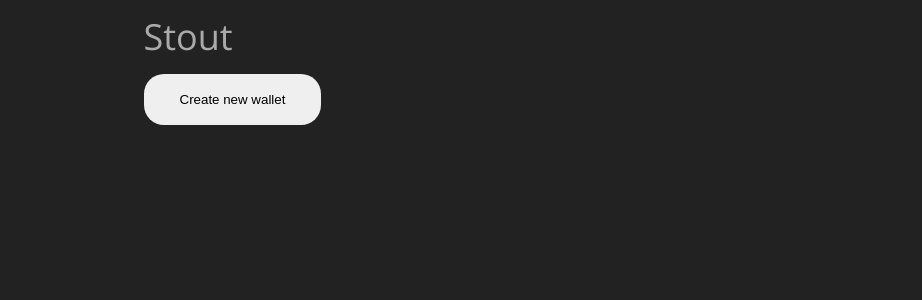
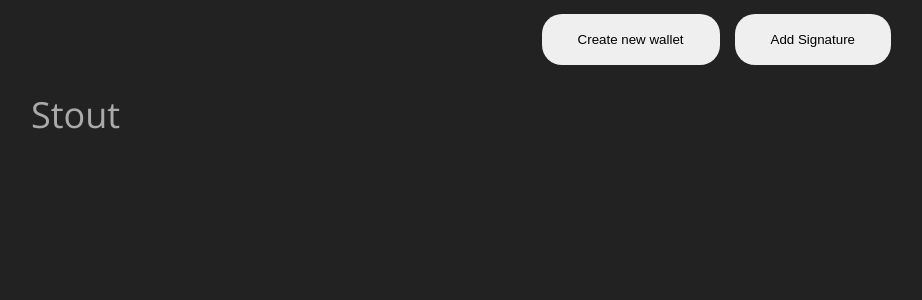
Before and after one commit to naps62/stauth, a Next.js app in the folder packages/web/: page / in a window 1280 px wide. Shown: the top 300 px of the page, without its empty margins (179-1101 px from the left). Built offline with nearby package versions, Linux system fonts and the light colour scheme; what starknet would draw is missing.

Commit message:
add header

```diff
--- /dev/null
+++ b/packages/web/src/components/CreateWallet/index.tsx
@@ -0,0 +1,48 @@
+import Dialog from "@reach/dialog";
+import "@reach/dialog/styles.css";
+import { doc, setDoc } from "firebase/firestore";
+import { ErrorCorrectLevel, QR8BitByte, QRCode } from 'qrcode-generator-ts';
+import { useContext, useState } from 'react';
+import { ec } from 'starknet';
+import { FirestoreContext } from '~/components/ContextHandler';
+
+const CreateWallet = () => {
+  const firestore = useContext(FirestoreContext);
+  const [showModal, setShowModal] = useState(false);
+  const [qrCode, setQrCode] = useState<string>('');
+
+  const handleOnCreateWalletClick = async () => {
+    const keyPair = ec.genKeyPair();
+    const keyPub = ec.getStarkKey(keyPair);
+    try {
+      await setDoc(doc(firestore, "users", keyPub), {
+        key: '',
+        calldata: ''
+      });
+      localStorage.setItem('publicKey', keyPub);
+      localStorage.setItem('privateKey', keyPair);
+      const qr = new QRCode();
+      qr.setTypeNumber(10);
+      qr.setErrorCorrectLevel(ErrorCorrectLevel.Q);
+      console.log(keyPub);
+      qr.addData(new QR8BitByte(`${window.location.href}add-account?pub_key=${keyPub}`));
+      qr.make();
+      setQrCode(qr.toDataURL());
+      setShowModal(true);
+      console.log("Document written with");
+    } catch (e) {
+      console.error("Error adding document: ", e);
+    }
+  }
+
+  return (
+    <>
+      <button onClick={handleOnCreateWalletClick}>Create new wallet</button>
+      <Dialog style={{ color: "red" }} isOpen={showModal} onDismiss={() => setShowModal(false)}>
+        <img src={qrCode} />
+      </Dialog>
+    </>
+  );
+};
+
+export default CreateWallet;
--- /dev/null
+++ b/packages/web/src/components/Header/header.module.scss
@@ -0,0 +1,11 @@
+.header {
+  display: flex;
+  justify-content: space-between;
+  align-items: center;
+  height: 78px;
+  .logo {}
+  .actions {
+    display: flex;
+    gap: 15px;
+  }
+}
--- /dev/null
+++ b/packages/web/src/components/Header/index.tsx
@@ -0,0 +1,26 @@
+import Link from 'next/link';
+import { useEffect, useState } from 'react';
+import CreateWallet from '~/components/CreateWallet';
+import styles from './header.module.scss';
+
+const Header = () => {
+  const [privateKey, setPrivateKey] = useState<string | null>(null);
+  useEffect(() => {
+    setPrivateKey(localStorage.getItem('privateKey'));
+  });
+  return (
+    <section className={`simple-container ${styles.header}`}>
+      <div className={styles.logo}></div>
+      <div className={styles.actions}>
+        {!privateKey &&
+          <CreateWallet />
+        }
+        <Link href="/add-account">
+          <button>Add Signature</button>
+        </Link>
+      </div>
+    </section>
+  );
+};
+
+export default Header;
--- a/packages/web/src/pages/_app.tsx
+++ b/packages/web/src/pages/_app.tsx
@@ -2,6 +2,7 @@ import type { AppProps } from 'next/app';
 import NextHead from 'next/head';
 import React from 'react';
 import ContextHandler from '~/components/ContextHandler';
+import Header from '~/components/Header';
 import getContractsAddresses from '~/hooks/GetContractsAddresses';
 import '~/styles/app.css';
 import Counter from './counter';
@@ -15,6 +16,7 @@ export default function MyApp({ Component, pageProps }: AppProps) {
       <NextHead>
           <title>Stout</title>
       </NextHead>
+      <Header />
       {(!isCounter || address) &&
         <Component {...pageProps} address={address} />
       }
--- a/packages/web/src/pages/index.tsx
+++ b/packages/web/src/pages/index.tsx
@@ -1,50 +1,13 @@
-import Dialog from "@reach/dialog";
 import "@reach/dialog/styles.css";
-import { doc, setDoc } from "firebase/firestore";
 import type { NextPage } from 'next';
-import { ErrorCorrectLevel, QR8BitByte, QRCode } from 'qrcode-generator-ts';
-import { FC, useContext, useState } from 'react';
-import { ec } from 'starknet';
-import { FirestoreContext } from '~/components/ContextHandler';
+import { FC } from 'react';
 
 type Props = {}
 
 const Home: FC<Props & NextPage> = () => {
-  const firestore = useContext(FirestoreContext);
-  const [showModal, setShowModal] = useState(false);
-  const [qrCode, setQrCode] = useState<string>('');
-
-  const handleOnCreateWalletClick = async () => {
-    const keyPair = ec.genKeyPair();
-    const keyPub = ec.getStarkKey(keyPair);
-    try {
-      await setDoc(doc(firestore, "users", keyPub), {
-        key: '',
-        calldata: ''
-      });
-      localStorage.setItem('publicKey', keyPub);
-      localStorage.setItem('privateKey', keyPair);
-      const qr = new QRCode();
-      qr.setTypeNumber(10);
-      qr.setErrorCorrectLevel(ErrorCorrectLevel.Q);
-      console.log(keyPub);
-      qr.addData(new QR8BitByte(`${window.location.href}add-account?pub_key=${keyPub}`));
-      qr.make();
-      setQrCode(qr.toDataURL());
-      setShowModal(true);
-      console.log("Document written with");
-    } catch (e) {
-      console.error("Error adding document: ", e);
-    }
-  }
-
   return (
     <section className="simple-container">
       <h1>Stout</h1>
-      <button onClick={handleOnCreateWalletClick}>Create new wallet</button>
-      <Dialog style={{ color: "red" }} isOpen={showModal} onDismiss={() => setShowModal(false)}>
-        <img src={qrCode} />
-      </Dialog>
     </section>
   )
 }
--- a/packages/web/src/styles/theme.css
+++ b/packages/web/src/styles/theme.css
@@ -27,7 +27,7 @@ body {
 }
 
 .simple-container {
-	max-width: 675px;
+	max-width: 900px;
 	margin: 0 auto;
 	padding-top: 70px;
 	padding-bottom: 20px;
```
